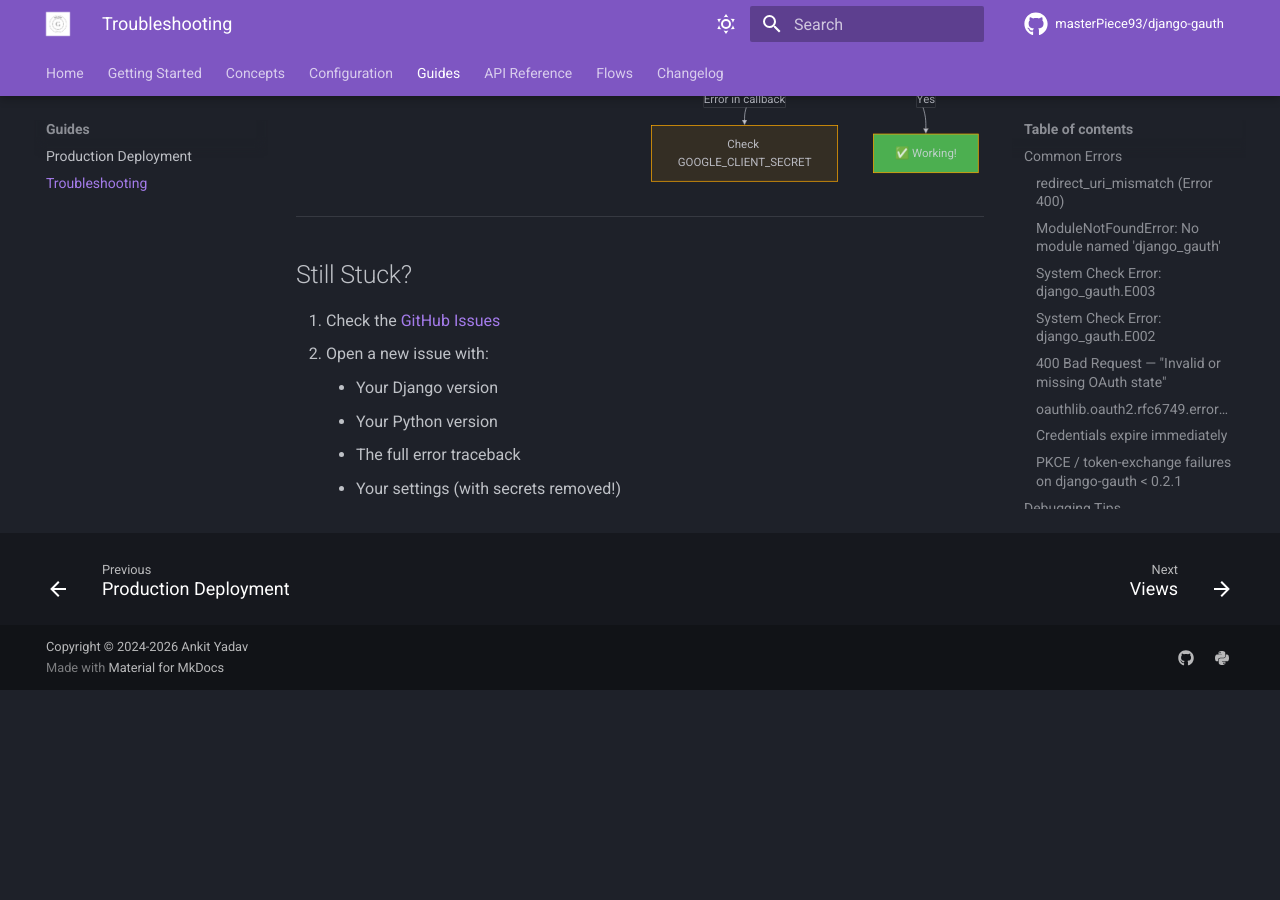
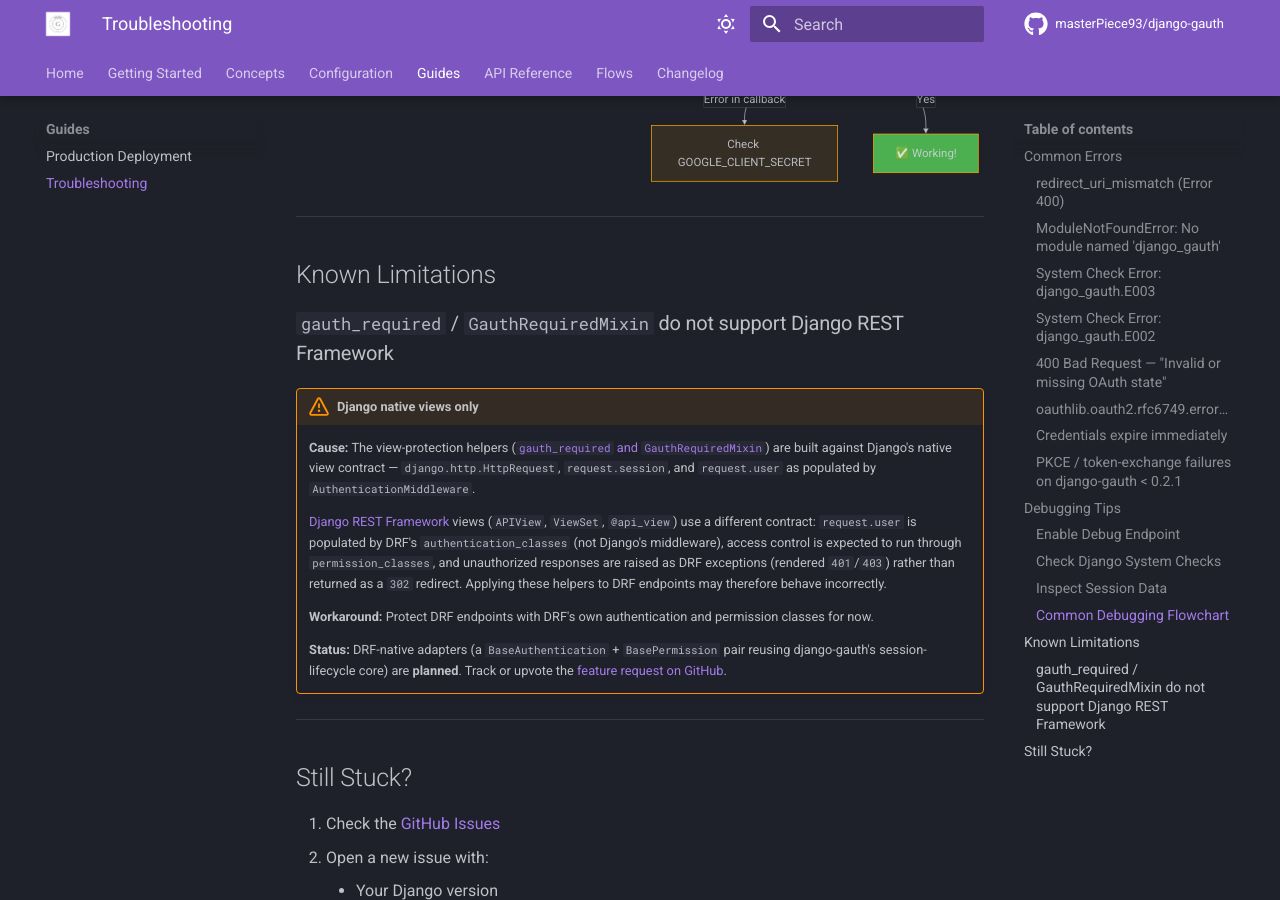
Before and after one commit to masterPiece93/django-gauth, an MkDocs documentation site: the page built from docs/guides/troubleshooting.md, in a window 1280 px wide and 900 px high, scrolled down 4839 px. Built offline with MkDocs 1.6.1 and Material for MkDocs 9.7.7, drawn with Linux system fonts in a browser that asks for light colours; comment, search, counter and statistics services are not loaded; the version menu is left out; before the commit the page ends 5529 px from its top, so only the background shows below that.

Commit message:
updated docs for DRF limitation

```diff
--- a/docs/guides/troubleshooting.md
+++ b/docs/guides/troubleshooting.md
@@ -200,6 +200,33 @@
 
 ---
 
+## Known Limitations
+
+### `gauth_required` / `GauthRequiredMixin` do not support Django REST Framework
+
+!!! warning "Django native views only"
+    **Cause:** The view-protection helpers
+    ([`gauth_required` and `GauthRequiredMixin`](../api/decorators.md)) are built
+    against Django's native view contract — `django.http.HttpRequest`,
+    `request.session`, and `request.user` as populated by `AuthenticationMiddleware`.
+
+    [Django REST Framework](https://www.django-rest-framework.org/) views
+    (`APIView`, `ViewSet`, `@api_view`) use a different contract: `request.user` is
+    populated by DRF's `authentication_classes` (not Django's middleware), access
+    control is expected to run through `permission_classes`, and unauthorized
+    responses are raised as DRF exceptions (rendered `401`/`403`) rather than returned
+    as a `302` redirect. Applying these helpers to DRF endpoints may therefore behave
+    incorrectly.
+
+    **Workaround:** Protect DRF endpoints with DRF's own authentication and permission
+    classes for now.
+
+    **Status:** DRF-native adapters (a `BaseAuthentication` + `BasePermission` pair
+    reusing django-gauth's session-lifecycle core) are **planned**. Track or upvote the
+    [feature request on GitHub](https://github.com/masterPiece93/django-gauth/issues).
+
+---
+
 ## Still Stuck?
 
 1. Check the [GitHub Issues](https://github.com/masterPiece93/django-gauth/issues)
```
Also changed, not shown: CHANGELOG.md (+9 -0 lines), docs/api/decorators.md (+16 -0 lines), docs/changelog.md (+8 -0 lines), 1 other file.
